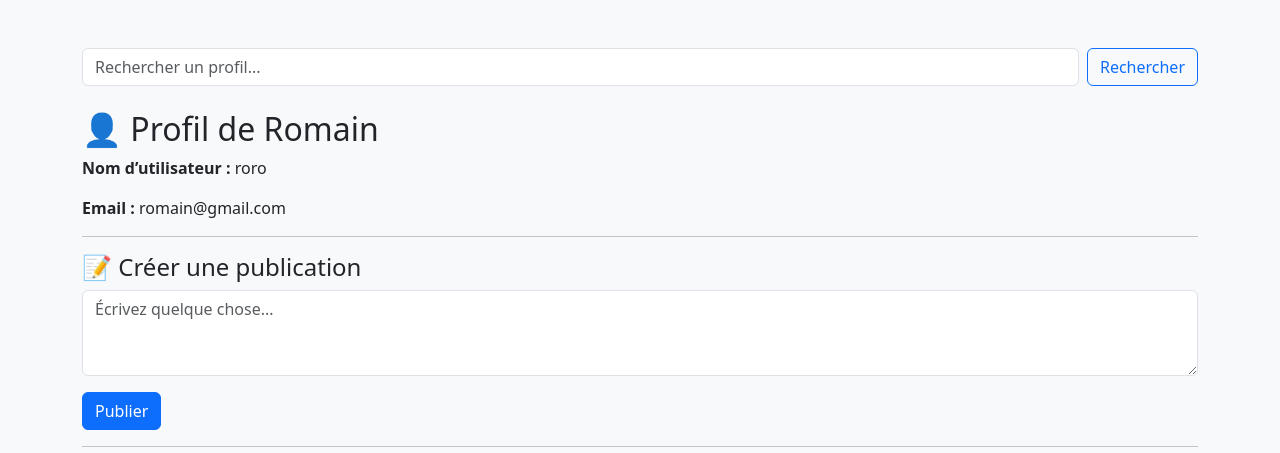
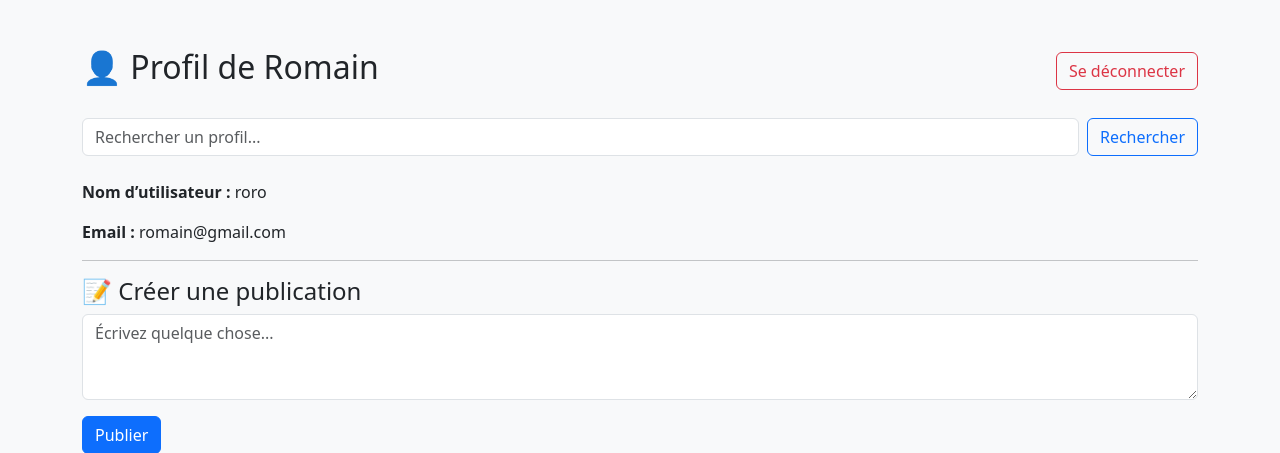
Before and after one commit to aperrin334/hello-python-ci, a Flask app: page /profile in a window 1280 px wide. Shown: the top 453 px of the page. Run offline with Flask 3, Linux system fonts and the light colour scheme; a user stored in the database is signed in.

Commit message:
Ajout deconnexion

```diff
--- a/templates/profile.html
+++ b/templates/profile.html
@@ -1,5 +1,5 @@
 <!DOCTYPE html>
-<html lang="fr"> <!-- page personnelle  -->
+<html lang="fr">
 <head>
     <meta charset="UTF-8">
     <title>Profil de {{ user.username }}</title>
@@ -9,13 +9,18 @@
 
 <div class="container mt-5">
 
+    <!-- 🔝 Barre du haut avec bouton de déconnexion -->
+    <div class="d-flex justify-content-between align-items-center mb-4">
+        <h2>👤 Profil de {{ user.name }}</h2>
+        <a href="{{ url_for('logout') }}" class="btn btn-outline-danger">Se déconnecter</a>
+    </div>
+
     <!-- 🔍 Barre de recherche -->
     <form method="GET" action="{{ url_for('search') }}" class="d-flex mb-4">
         <input class="form-control me-2" type="search" name="q" placeholder="Rechercher un profil..." aria-label="Search">
         <button class="btn btn-outline-primary" type="submit">Rechercher</button>
     </form>
 
-    <h2>👤 Profil de {{ user.name }}</h2>
     <p><b>Nom d’utilisateur :</b> {{ user.username }}</p>
     <p><b>Email :</b> {{ user.email }}</p>
 
```
Also changed, not shown: instance/users.db.
